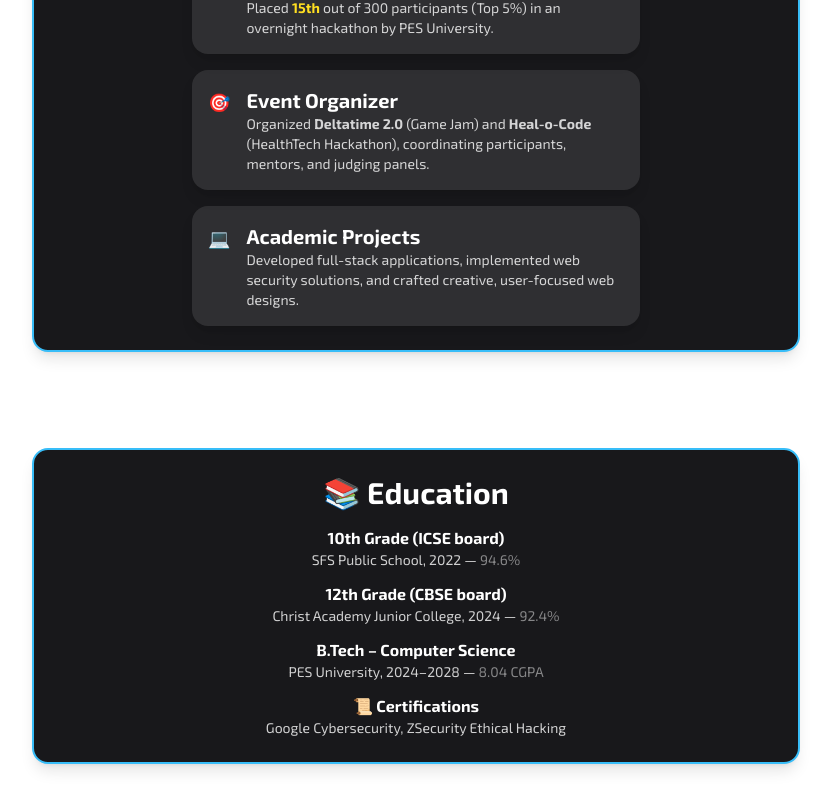
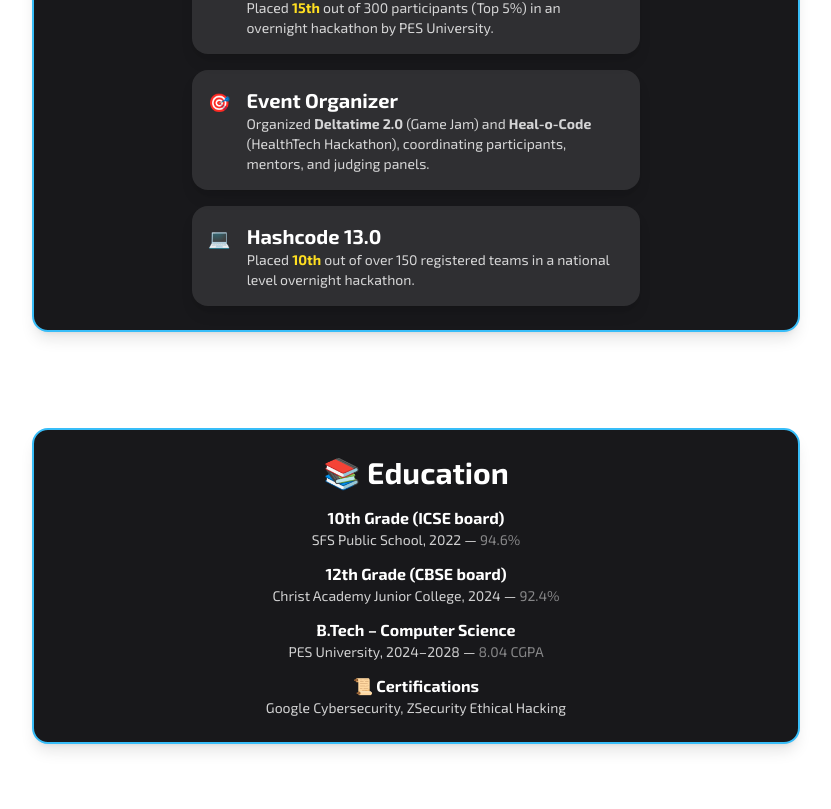
Before and after one commit to SavvyHex/sakethpai.me, a Next.js app: page / in a window 1280 px wide. Shown: the part 1763-2572 px from the top of the page, without its empty margins (224-1055 px from the left). Built offline with nearby package versions, Linux system fonts and the light colour scheme; no server answers; a web font is replaced by a local one.

Commit message:
Hashcode 13.0

```diff
--- a/app/components/FaceExperience.tsx
+++ b/app/components/FaceExperience.tsx
@@ -7,7 +7,7 @@ export default function FaceExperience() {
     <div className="face-glow flex h-full w-full flex-col items-center justify-center bg-[#18181b] rounded-2xl text-white p-6 overflow-y-auto shadow-lg">
       <h1 className="text-4xl font-bold mb-6">💼 Experience</h1>
       <div className="space-y-4 max-w-md w-full">
-        {/* Hacknight Achievement */}
+
         <div className="bg-white/10 rounded-2xl p-4 shadow-lg flex items-start gap-4 hover:bg-white/15 transition">
           <div className="w-8 h-8 flex items-center justify-center text-yellow-300 font-bold text-lg">
             🏆
@@ -22,7 +22,6 @@ export default function FaceExperience() {
           </div>
         </div>
 
-        {/* Event Organization */}
         <div className="bg-white/10 rounded-2xl p-4 shadow-lg flex items-start gap-4 hover:bg-white/15 transition">
           <div className="w-8 h-8 flex items-center justify-center text-pink-300 font-bold text-lg">
             🎯
@@ -38,16 +37,15 @@ export default function FaceExperience() {
           </div>
         </div>
 
-        {/* Academic Projects */}
         <div className="bg-white/10 rounded-2xl p-4 shadow-lg flex items-start gap-4 hover:bg-white/15 transition">
           <div className="w-8 h-8 flex items-center justify-center text-green-300 font-bold text-lg">
             💻
           </div>
           <div>
-            <h2 className="font-semibold text-xl">Academic Projects</h2>
+            <h2 className="font-semibold text-xl">Hashcode 13.0</h2>
             <p className="text-sm text-white/80">
-              Developed full-stack applications, implemented web security
-              solutions, and crafted creative, user-focused web designs.
+              Placed <span className="font-bold text-yellow-300">10th</span> out
+              of over 150 registered teams in a national level overnight hackathon.
             </p>
           </div>
         </div>
```
